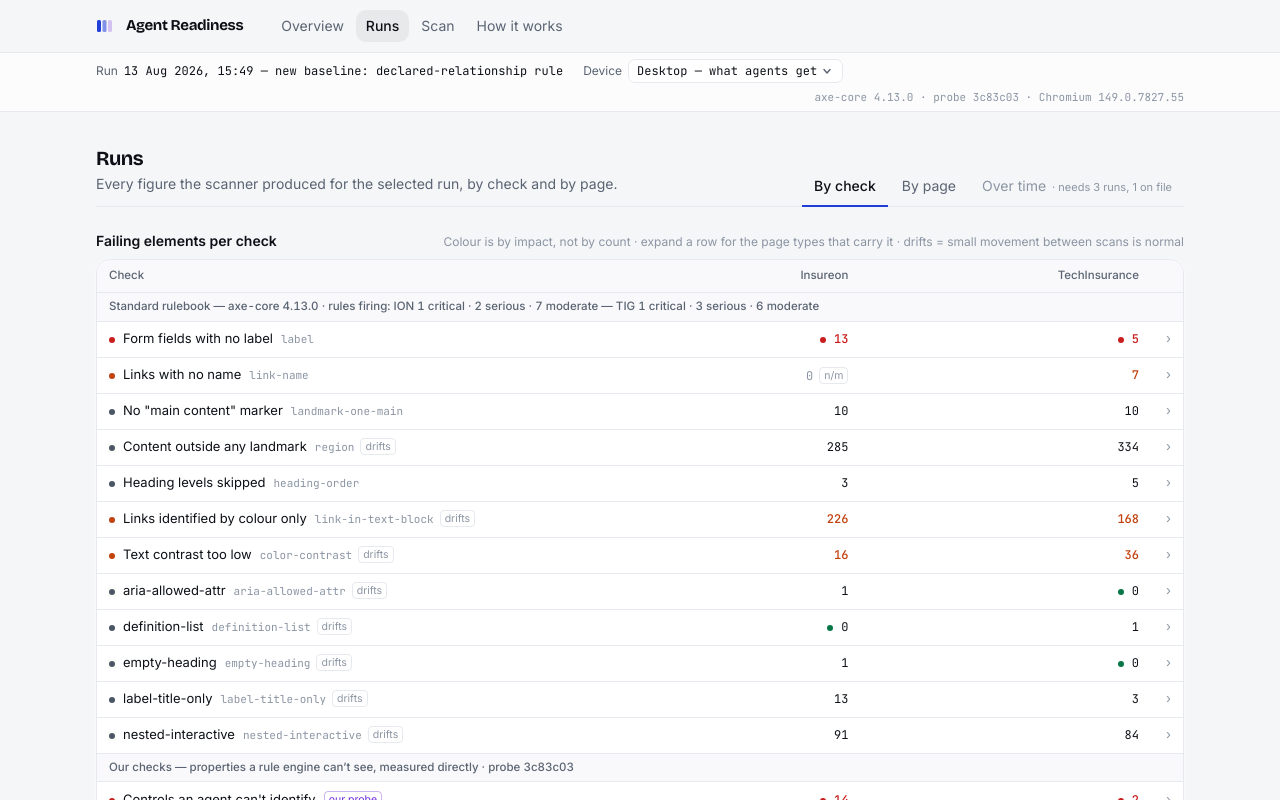
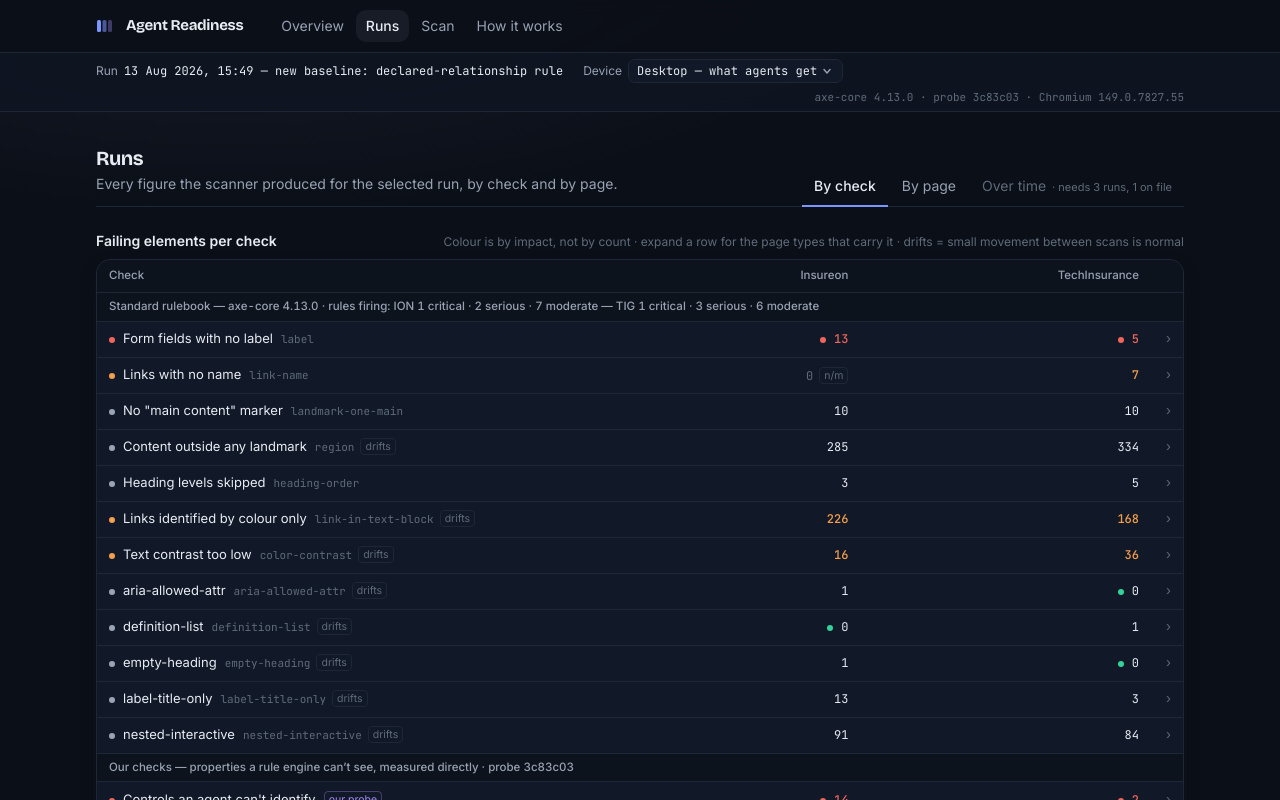
Before and after one commit to juanflores-ion/a11y-checker, a Next.js app: page /runs in a window 1280 px wide. Shown: the top 800 px of the page. Built offline with nearby package versions, Linux system fonts and the light colour scheme.

Commit message:
Go dark: navy canvas, indigo accent, severity hues softened for the dark ground

```diff
--- a/src/app/globals.css
+++ b/src/app/globals.css
@@ -3,7 +3,7 @@
 @tailwind utilities;
 
 :root {
-  color-scheme: light;
+  color-scheme: dark;
 }
 
 html {
@@ -12,6 +12,10 @@ html {
 
 body {
   background-color: theme('colors.paper');
+  /* One quiet indigo glow, top-left, fixed — the only atmosphere on the page. */
+  background-image: radial-gradient(1200px 520px at 18% -12%, rgba(124, 150, 255, 0.1), transparent 60%);
+  background-attachment: fixed;
+  background-repeat: no-repeat;
   color: theme('colors.ink');
   font-family: theme('fontFamily.sans');
   font-size: 15px;
--- a/src/app/layout.tsx
+++ b/src/app/layout.tsx
@@ -71,9 +71,9 @@ export default function RootLayout({ children }: { children: React.ReactNode })
 function Mark() {
   return (
     <svg width="20" height="20" viewBox="0 0 20 20" aria-hidden="true" className="shrink-0">
-      <rect x="1" y="4" width="4" height="12" rx="1.5" fill="#1F3FD8" />
-      <rect x="6.5" y="4" width="4" height="12" rx="1.5" fill="#1F3FD8" opacity="0.55" />
-      <rect x="12" y="4" width="4" height="12" rx="1.5" fill="#6D28D9" opacity="0.25" />
+      <rect x="1" y="4" width="4" height="12" rx="1.5" fill="#7C96FF" />
+      <rect x="6.5" y="4" width="4" height="12" rx="1.5" fill="#7C96FF" opacity="0.55" />
+      <rect x="12" y="4" width="4" height="12" rx="1.5" fill="#A78BFA" opacity="0.35" />
     </svg>
   );
 }
--- a/src/components/FullScanRunner.tsx
+++ b/src/components/FullScanRunner.tsx
@@ -296,7 +296,7 @@ export function FullScanRunner({ targets }: { targets: ScanTarget[] }) {
           type="button"
           onClick={run}
           disabled={status === 'running'}
-          className="rounded-card bg-accent px-5 py-2.5 text-sm font-medium text-white shadow-card transition-all hover:bg-accent/90 disabled:cursor-not-allowed disabled:opacity-55"
+          className="rounded-card bg-accent px-5 py-2.5 text-sm font-medium text-paper shadow-card transition-all hover:bg-accent/90 disabled:cursor-not-allowed disabled:opacity-55"
         >
           {status === 'running' ? `Scanning… ${pct}%` : 'Run full scan'}
         </button>
--- a/src/components/LiveScanClient.tsx
+++ b/src/components/LiveScanClient.tsx
@@ -348,7 +348,7 @@ export function LiveScanClient({ mode }: { mode: Mode }) {
           )}
           <div className="flex items-center gap-3">
             {busy ? <span className="text-xs text-muted">Loading each page in a real browser — usually under a minute.</span> : null}
-            <button type="button" onClick={run} disabled={busy} className="inline-flex items-center gap-2 rounded-card bg-accent px-4 py-2 text-sm font-medium text-white shadow-card hover:bg-accent/90 disabled:cursor-not-allowed disabled:opacity-55">
+            <button type="button" onClick={run} disabled={busy} className="inline-flex items-center gap-2 rounded-card bg-accent px-4 py-2 text-sm font-medium text-paper shadow-card hover:bg-accent/90 disabled:cursor-not-allowed disabled:opacity-55">
               {busy ? (<><Spinner />Scanning…</>) : mode === 'scan' ? 'Run scan' : 'Run comparison'}
             </button>
           </div>
--- a/src/components/TrendClient.tsx
+++ b/src/components/TrendClient.tsx
@@ -125,7 +125,9 @@ export function TrendClient({ points, ruleIds }: { points: TrendPoint[]; ruleIds
                 contentStyle={{
                   border: `1px solid ${CHART.grid}`,
                   borderRadius: 10,
-                  boxShadow: '0 12px 32px -8px rgba(13,17,23,0.18)',
+                  background: '#111827',
+                  color: '#E7ECF3',
+                  boxShadow: '0 16px 48px -12px rgba(0,0,0,0.8)',
                   fontFamily: CHART.mono,
                   fontSize: 12,
                 }}
@@ -138,7 +140,7 @@ export function TrendClient({ points, ruleIds }: { points: TrendPoint[]; ruleIds
                 verticalAlign="bottom"
                 height={28}
                 formatter={(value: string) => (
-                  <span style={{ fontSize: 12, color: '#0D1117' }}>
+                  <span style={{ fontSize: 12, color: '#E7ECF3' }}>
                     {BRAND_LABEL[value as keyof typeof BRAND_LABEL] ?? value}
                   </span>
                 )}
--- a/src/components/ui/SegmentedControl.tsx
+++ b/src/components/ui/SegmentedControl.tsx
@@ -24,7 +24,7 @@ export function SegmentedControl<T extends string>({
           aria-pressed={value === o.value}
           onClick={() => onChange(o.value)}
           className={`rounded-[7px] px-2.5 py-1 text-xs transition-colors ${
-            value === o.value ? 'bg-ink font-medium text-white' : 'text-muted hover:text-ink'
+            value === o.value ? 'bg-accent font-medium text-paper' : 'text-muted hover:text-ink'
           }`}
         >
           {o.label}
--- a/src/lib/model.ts
+++ b/src/lib/model.ts
@@ -28,15 +28,15 @@ export const BRAND_SHORT: Record<Brand, string> = {
  * hue that still reads as neutral. Mirrored in tailwind.config.ts.
  */
 export const BRAND_COLOR: Record<Brand, string> = {
-  insureon: '#1F3FD8',
-  techinsurance: '#0F766E',
+  insureon: '#7C96FF',
+  techinsurance: '#2DD4BF',
 };
 
 /** Shared chart chrome, matching the `rule`, `muted` and `phantom` tokens. */
 export const CHART = {
-  grid: '#E6E9EE',
-  axis: '#5A6472',
-  marker: '#6D28D9',
+  grid: '#1E2735',
+  axis: '#98A2B3',
+  marker: '#A78BFA',
   mono: '"JetBrains Mono", ui-monospace, SFMono-Regular, monospace',
 } as const;
 
--- a/tailwind.config.ts
+++ b/tailwind.config.ts
@@ -7,9 +7,12 @@ import type { Config } from 'tailwindcss';
  * screenshotted into Slack. The previous pass drifted into broadsheet
  * territory (hairline rules, 3px radius, mono-caps labels on everything),
  * which reads as unfinished rather than precise. This pass commits to a
- * calm, high-craft product surface: cool neutral canvas, one confident
- * cobalt accent, real elevation, and colour reserved almost entirely for
- * severity — so when something turns red it means something.
+ * calm, high-craft product surface — now dark: a blue-black canvas with a
+ * faint indigo glow, one electric-indigo accent, elevation by hairline and
+ * inset highlight rather than drop shadow, and colour reserved almost
+ * entirely for severity — so when something turns red it means something.
+ * Severity hues are the softened dark-mode variants; they still read as
+ * red/orange/green without glaring on the dark ground.
  *
  * Token *names* are unchanged from the previous system on purpose: every
  * component already references them, so the whole surface restyles from
@@ -20,31 +23,31 @@ const config: Config = {
   theme: {
     extend: {
       colors: {
-        paper: '#F5F6F8',
-        card: '#FFFFFF',
-        ink: '#0D1117',
-        muted: '#5A6472',
-        faint: '#8B95A3',
-        rule: '#E6E9EE',
+        paper: '#0B0F17',
+        card: '#111827',
+        ink: '#E7ECF3',
+        muted: '#98A2B3',
+        faint: '#5F6B7A',
+        rule: '#1E2735',
 
         // Severity. The only colours allowed to carry alarm.
-        critical: '#C81E1E',
-        serious: '#C2410C',
-        moderate: '#4B5563',
-        minor: '#9CA3AF',
-        good: '#067647',
+        critical: '#F0655C',
+        serious: '#F59E4B',
+        moderate: '#9AA4B2',
+        minor: '#6B7280',
+        good: '#34D399',
 
         // Structure and interaction.
-        accent: '#1F3FD8',
+        accent: '#7C96FF',
         // Reserved exclusively for the phantom menu — the one finding that is
         // invisible on screen but loud in the accessibility tree.
-        phantom: '#6D28D9',
+        phantom: '#A78BFA',
 
         // Brand identity in charts. Not severity colours: a brand is not a
         // problem, and red has to keep meaning one thing here. Mirrored as
         // literal values in BRAND_COLOR (model.ts), which the chart needs.
-        'brand-ion': '#1F3FD8',
-        'brand-tig': '#0F766E',
+        'brand-ion': '#7C96FF',
+        'brand-tig': '#2DD4BF',
       },
       fontFamily: {
         display: ['"Bricolage Grotesque"', 'Georgia', 'serif'],
@@ -63,10 +66,10 @@ const config: Config = {
         pill: '999px',
       },
       boxShadow: {
-        card: '0 1px 2px rgba(13,17,23,0.04), 0 1px 3px rgba(13,17,23,0.05)',
-        raised: '0 2px 4px rgba(13,17,23,0.04), 0 8px 20px -8px rgba(13,17,23,0.12)',
-        pop: '0 12px 32px -8px rgba(13,17,23,0.18)',
-        focus: '0 0 0 3px rgba(31,63,216,0.18)',
+        card: 'inset 0 1px 0 rgba(255,255,255,0.03), 0 8px 24px -12px rgba(0,0,0,0.6)',
+        raised: 'inset 0 1px 0 rgba(255,255,255,0.04), 0 16px 40px -16px rgba(0,0,0,0.7)',
+        pop: '0 16px 48px -12px rgba(0,0,0,0.8)',
+        focus: '0 0 0 3px rgba(124,150,255,0.35)',
       },
       maxWidth: { measure: '68ch' },
     },
```
Also changed, not shown: src/components/HowItWorks.tsx (+6 -6 lines).
